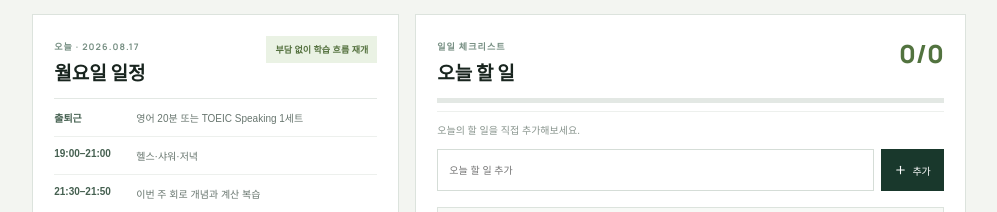
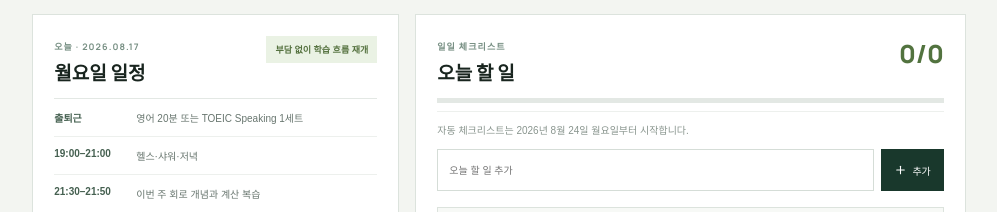
Before and after one commit to PacoKim/vamos-trabajo, a React (Vite) app: page / in a window 1280 px wide. Shown: the part 831-1043 px from the top of the page, without its empty margins (263-1260 px from the left). Built offline with nearby package versions, Linux system fonts and the light colour scheme; a web font is replaced by a local one.

Commit message:
feat: start daily checklist on august 24

```diff
--- a/src/App.tsx
+++ b/src/App.tsx
@@ -982,10 +982,18 @@ function DailyAgenda({ go }: { go: (v: View) => void }) {
     track,
     minimum: true,
   }));
-  const defaultTasks: any[] = [];
+  const checklistStart = new Date("2026-08-24T00:00:00+09:00");
+  const checklistStarted = now >= checklistStart;
+  const defaultTasks = checklistStarted
+    ? minimumTasks.map((task, i) => ({
+        id: `daily-auto-${dateKey}-${i}`,
+        ...task,
+        done: false,
+      }))
+    : [];
   const [allTasks, setAllTasks] = useState<Record<string, any[]>>(() => {
     if (localStorage.getItem("ahw-daily-items-cleared-v1") !== "done") {
-      return { [dateKey]: [] };
+      return { [dateKey]: defaultTasks };
     }
     const saved = JSON.parse(
       localStorage.getItem("ahw-daily-checklists") || "{}",
@@ -1113,7 +1121,11 @@ function DailyAgenda({ go }: { go: (v: View) => void }) {
               </label>
             ))
           ) : (
-            <p>오늘의 할 일을 직접 추가해보세요.</p>
+            <p>
+              {checklistStarted
+                ? "오늘의 할 일을 직접 추가해보세요."
+                : "자동 체크리스트는 2026년 8월 24일 월요일부터 시작합니다."}
+            </p>
           )}
         </div>
         <form onSubmit={addTask}>
```
